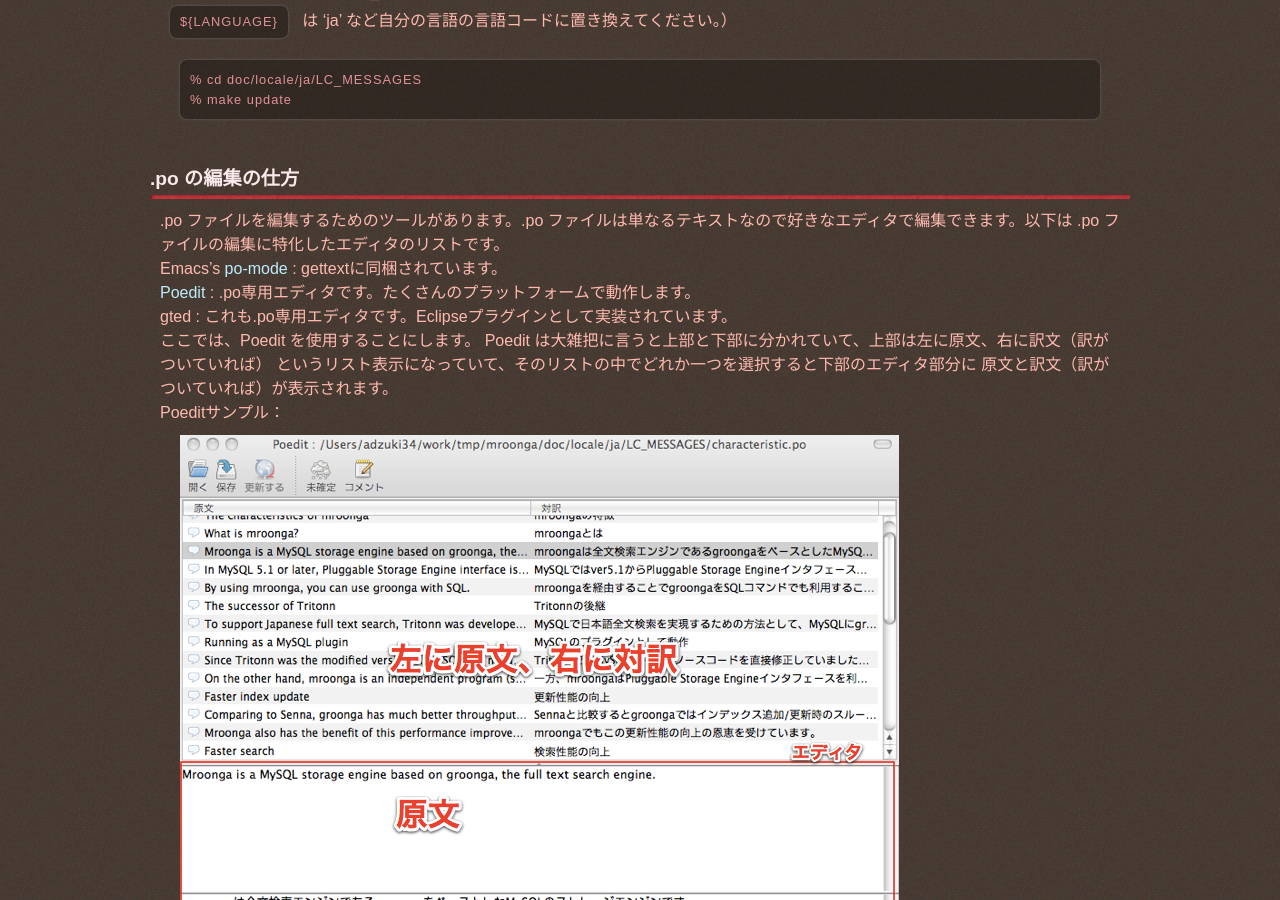
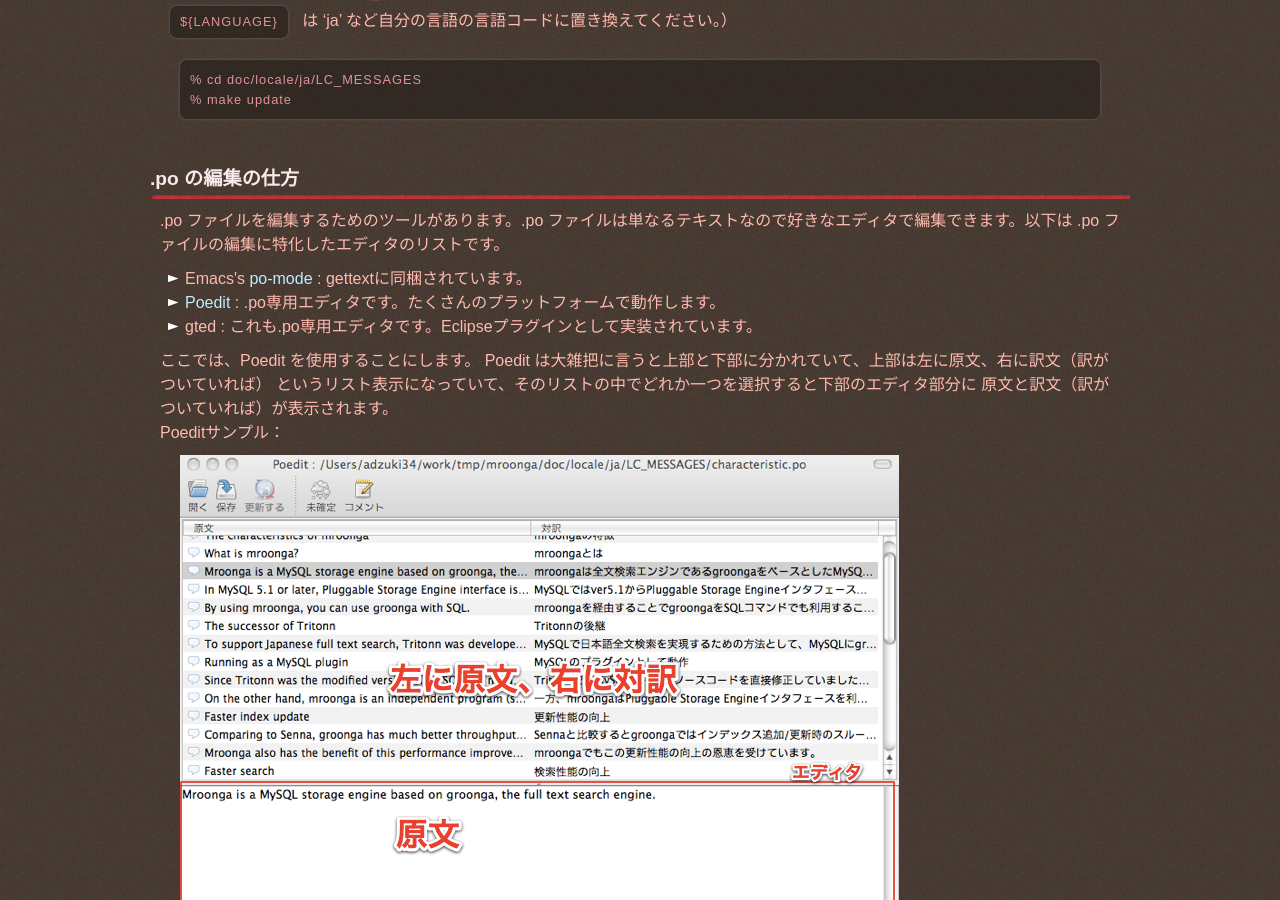
Before and after one commit to logaling/logaling.github.com, a Jekyll site: the page built from handbook.md, in a window 1280 px wide and 900 px high, scrolled down 2591 px. Built offline with Jekyll 4.4.1, drawn with Linux system fonts in a browser that asks for light colours; some web fonts are replaced; Markdown is read by kramdown in place of the engine named in the settings.

Commit message:
add marks to the list in the handbook

```diff
--- a/handbook.md
+++ b/handbook.md
@@ -107,9 +107,11 @@ doc/locale/${LANGUAGE}/LC_MESSAGES ディレクトリで make update を実行
 ### .po の編集の仕方
 .po ファイルを編集するためのツールがあります。.po ファイルは単なるテキストなので好きなエディタで編集できます。以下は .po ファイルの編集に特化したエディタのリストです。
 
-* Emacs's [po-mode](http://www.gnu.org/savannah-checkouts/gnu/gettext/manual/html_node/PO-Mode.html) : gettextに同梱されています。
-* [Poedit](http://www.poedit.net/) : .po専用エディタです。たくさんのプラットフォームで動作します。
-* gted : これも.po専用エディタです。Eclipseプラグインとして実装されています。
+<ul class="listMark">
+<li>Emacs's <a href="http://www.gnu.org/savannah-checkouts/gnu/gettext/manual/html_node/PO-Mode.html">po-mode</a> : gettextに同梱されています。</li>
+<li><a href="http://www.poedit.net/">Poedit</a> : .po専用エディタです。たくさんのプラットフォームで動作します。</li>
+<li>gted : これも.po専用エディタです。Eclipseプラグインとして実装されています。</li>
+</ul>
 
 ここでは、Poedit を使用することにします。
 Poedit は大雑把に言うと上部と下部に分かれていて、上部は左に原文、右に訳文（訳がついていれば）
```
